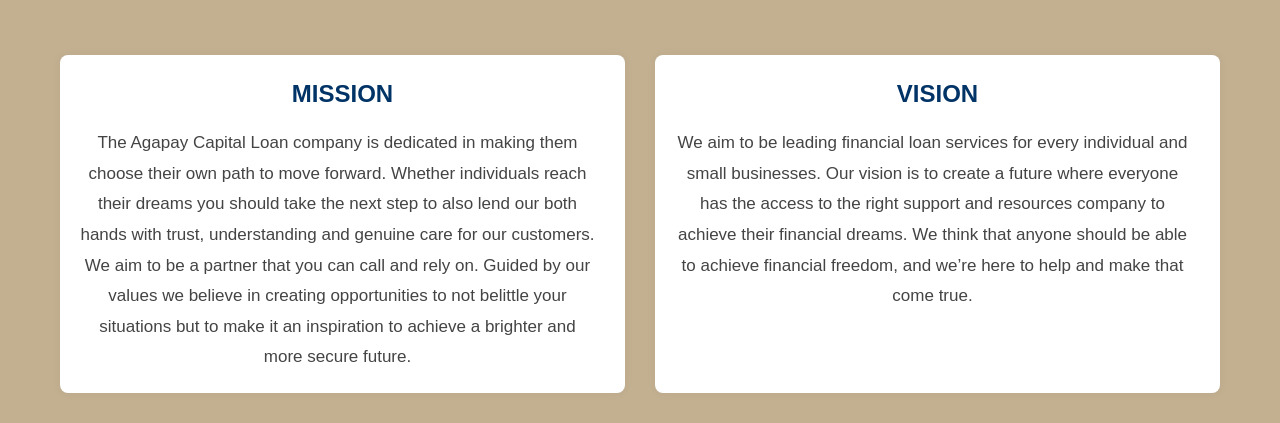
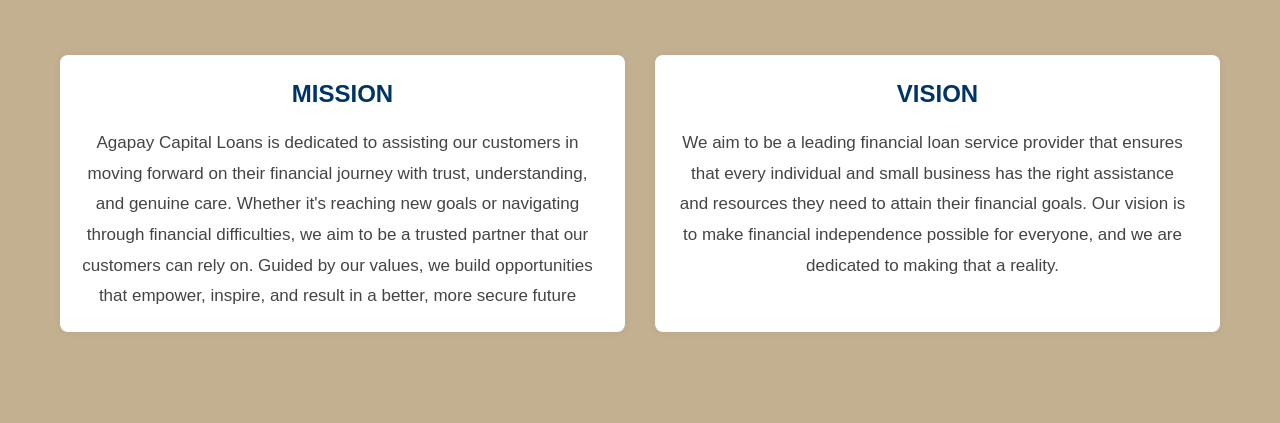
Before and after one commit to Agapay-Capital-Loan/ACL, a plain HTML site: page index.html in a window 1280 px wide. Shown: the part 1780-2203 px from the top of the page. Drawn offline with Linux system fonts and the light colour scheme.

Commit message:
Update index.html

```diff
--- a/index.html
+++ b/index.html
@@ -93,16 +93,15 @@
             <div class="mission">
                 <h2>MISSION</h2>
                 <p>
-                    The Agapay Capital Loan company is dedicated in making them choose their own path to move forward. Whether individuals reach their dreams you should take the next step to also lend our both hands with trust, understanding and genuine care for our customers. We aim to be a partner that you can call and rely on. Guided by our values we believe in creating opportunities to not belittle your situations but to make it an inspiration to achieve a brighter and more secure future.
-                </p>
+                Agapay Capital Loans is dedicated to assisting our customers in moving forward on their financial journey with trust, understanding, and genuine care. Whether it's reaching new goals or navigating through financial difficulties, we aim to be a trusted partner that our customers can rely on. Guided by our values, we build opportunities that empower, inspire, and result in a better, more secure future   </p>
             </div>
 
             <!-- Vision (Right Side) -->
             <div class="vision">
                 <h2>VISION</h2>
                 <p>
-                    We aim to be leading financial loan services for every individual and small businesses. Our vision is to create a future where everyone has the access to the right support and resources company to achieve their financial dreams. We think that anyone should be able to achieve financial freedom, and we’re here to help and make that come true.
-                </p>
+              We aim to be a leading financial loan service provider that ensures that every individual and small business has the right assistance and resources they need to attain their financial goals. Our vision is to make financial independence possible for everyone, and we are dedicated to making that a reality.
+             </p>
             </div>
         </div>
 
```
